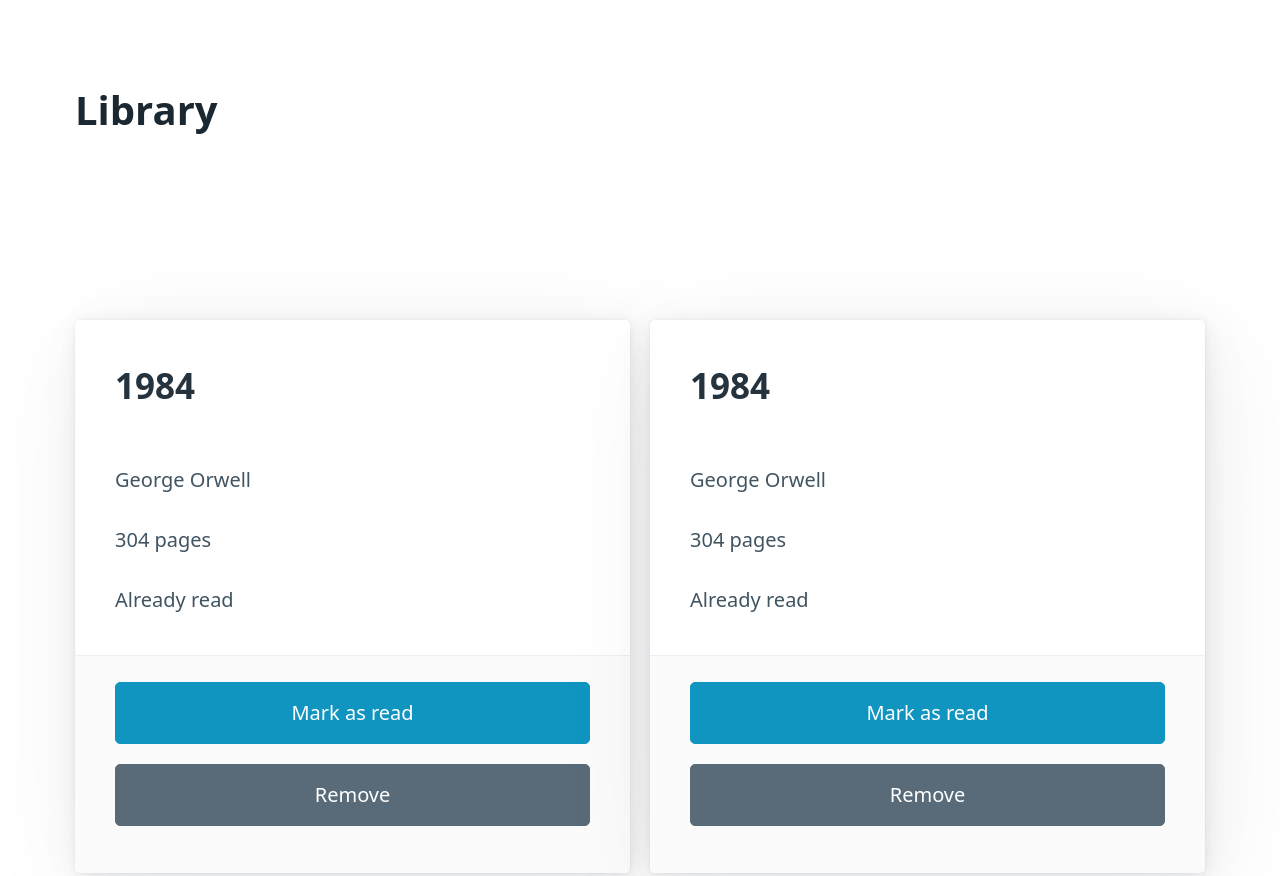
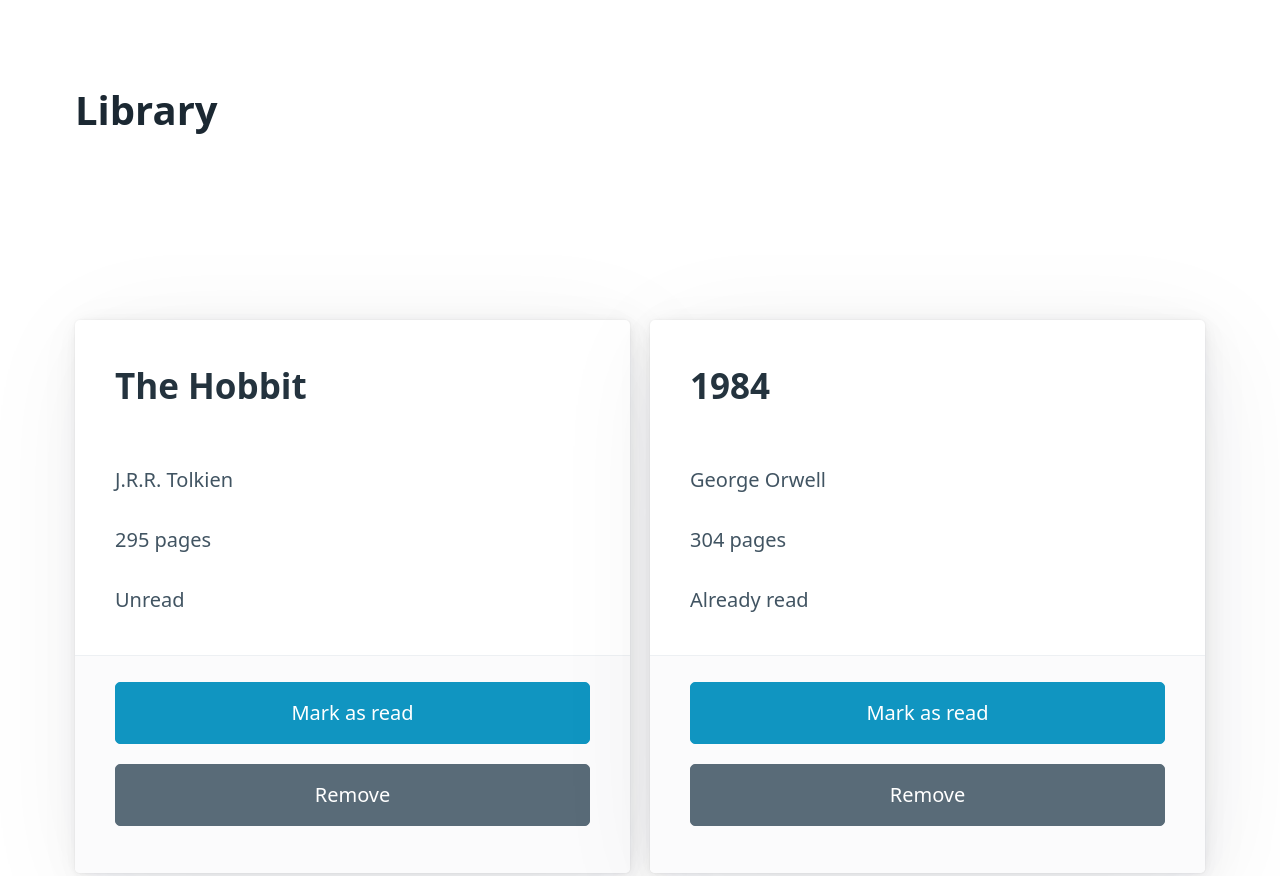
Before and after one commit to ASOwnerYT/libraryApp, a website built with Vite: page index.html in a window 1280 px wide. Shown: the top 876 px of the page. Built offline with nearby package versions, Linux system fonts and the light colour scheme.

Commit message:
2 files modified

```diff
--- a/index.html
+++ b/index.html
@@ -14,29 +14,7 @@
       <h1>Library</h1>
     </header>
     <div class="container">
-      <div class="grid">
-        <article>
-          <h2>1984</h2>
-          <p>George Orwell</p>
-          <p>304 pages</p>
-          <p>Already read</p>
-          <footer>
-            <button>Mark as read</button>
-            <button class="secondary">Remove</button>
-          </footer>
-        </article>
-
-        <article>
-          <h2>1984</h2>
-          <p>George Orwell</p>
-          <p>304 pages</p>
-          <p>Already read</p>
-          <footer>
-            <button>Mark as read</button>
-            <button class="secondary">Remove</button>
-          </footer>
-        </article>
-      </div>
+      <div class="grid" id="myLibrary"></div>
 
       <button>New book</button>
     </div>
--- a/main.js
+++ b/main.js
@@ -1,5 +1,7 @@
-const theHobbit = new Book('The Hobbit', 'J.R.R. Tolkien', 295, false);
-let myLibrary = [theHobbit, new Book('1984', 'Georce Orwell', 304, true)];
+let myLibrary = [
+  new Book('The Hobbit', 'J.R.R. Tolkien', 295, false),
+  new Book('1984', 'George Orwell', 304, true),
+];
 
 function Book(title, author, pages, read) {
   this.title = title;
@@ -18,8 +20,29 @@ function addBookToLibrary() {
   // TODO
 }
 
-function displayBooks() {
-  // TODO
+function markAsRead(book) {
+  book.read = !book.read;
+  displayBooks();
 }
 
+function displayBooks() {
+  document.querySelector('#myLibrary').innerHTML = myLibrary
+    .map(
+      (book) =>
+        `<article>
+        <h2>${book.title}</h2>
+        <p>${book.author}</p>
+        <p>${book.pages} pages</p>
+        <p>${book.read ? 'Already read' : 'Unread'}</p>
+        <footer>
+          <button onclick="markAsRead(book)">Mark as read</button>
+          <button class="secondary">Remove</button>
+        </footer>
+      </article>`
+    )
+    .join('');
+}
+
+displayBooks();
+
 console.log(theHobbit.info());
```
